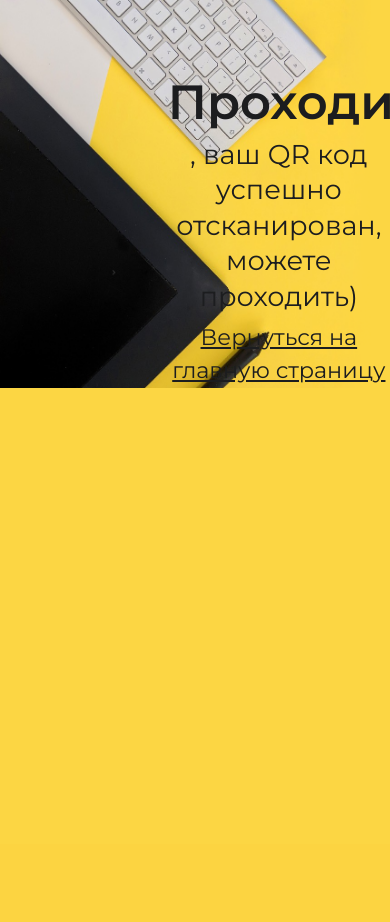
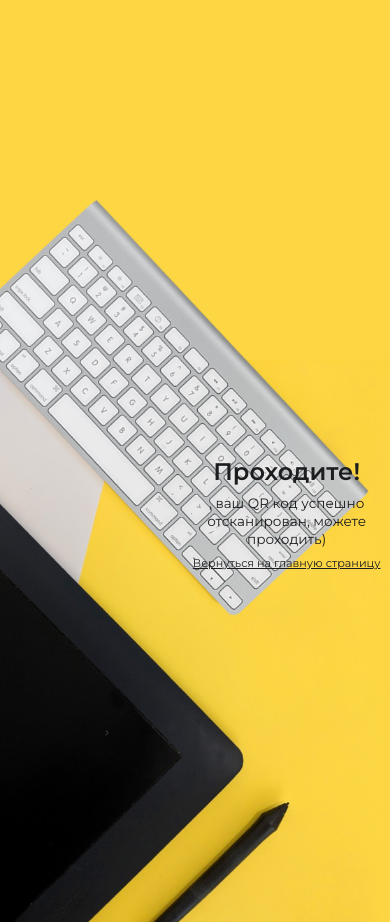
Before and after one commit to PolyaFilya/Diplom, a Django app: template registr/templates/registr/user_here.html in a window 390 px wide; the page is wider, and only the part inside the window is pictured. Before the commit the page ends 388 px from the top of that part, so only its background shows below. Run offline with Django 3.2, Linux system fonts and the light colour scheme; the template is opened without the code that fills it, so the values that code supplies are empty.

Commit message:
version 6.2

```diff
--- a/dsite/settings.py
+++ b/dsite/settings.py
@@ -109,16 +109,18 @@ AUTH_PASSWORD_VALIDATORS = [
 # Internationalization
 # https://docs.djangoproject.com/en/3.0/topics/i18n/
 
-LANGUAGE_CODE = 'en-us'
+LANGUAGE_CODE = 'ru-RU'
 
 TIME_ZONE = 'Indian/Maldives'
 
 USE_I18N = True
 
-USE_L10N = True
+USE_L10N = False
 
 USE_TZ = True
 
+DATE_FORMAT = 'd E Y'
+TIME_FORMAT = 'H:i'
 
 # Static files (CSS, JavaScript, Images)
 # https://docs.djangoproject.com/en/3.0/howto/static-files/
--- a/registr/static/registr/css/reg_done.css
+++ b/registr/static/registr/css/reg_done.css
@@ -17,7 +17,7 @@ body {
     padding: 0;
     background: #FFFEE6 url(image/User_done.png) no-repeat;
     background-size: cover;
-    height: 100hv;
+    height: 100vh;
 
     font-family: 'Montserrat', sans-serif;
     font-size: 100%;
--- a/registr/static/registr/css/user_here.css
+++ b/registr/static/registr/css/user_here.css
@@ -13,6 +13,7 @@ body {
     padding: 0;
     background: #FCD643 url(image/User_here.png) no-repeat;
     background-size: cover;
+    height: 100vh;
 
     font-family: 'Montserrat', sans-serif;
     font-size: 100%;
@@ -61,3 +62,27 @@ a {
 a:hover {
     text-decoration: none;
 }
+
+
+@media screen and (max-width: 1024px) and (orientation: portrait) {
+    body {background: url(image/fon4.png) no-repeat #FCD643; background-size: contain; background-position-y: bottom;}
+    .container {padding-top: 68%;}
+}
+
+@media screen and (max-width: 768px) and (orientation: portrait) {
+    body { font-size: 70%; background-position-y: bottom;}
+}
+
+@media screen and (max-width: 414px) and (orientation: portrait) {
+    body { font-size: 50%; background-position-y: bottom;}
+    .container {margin-left: 45%; padding-top: 98%;}
+}
+
+@media screen and (max-width: 375px) and (orientation: portrait) {
+    body { font-size: 50%; background-size: contain; background-position-y: 368px;}
+    .container {margin-left: 37%; padding-top: 55%;}
+}
+
+@media screen and (max-width: 320px) and (orientation: portrait) {
+    body { font-size: 40%;}
+}
--- a/registr/templates/registr/scan.html
+++ b/registr/templates/registr/scan.html
@@ -6,6 +6,7 @@
     {% load static %}
     <link rel="stylesheet" type="text/css" href="{% static 'registr/css/scan.css' %}">
     <link href="https://fonts.googleapis.com/css2?family=Montserrat:wght@400;600&display=swap" rel="stylesheet">
+    <meta name="viewport" content="width=device-width, initial-scale=1">
   </head>
   <body>
     <div class="rectangle">
--- a/registr/templates/registr/user_here.html
+++ b/registr/templates/registr/user_here.html
@@ -6,6 +6,7 @@
     {% load static %}
     <link rel="stylesheet" type="text/css" href="{% static 'registr/css/user_here.css' %}">
     <link href="https://fonts.googleapis.com/css2?family=Montserrat:wght@400;600&display=swap" rel="stylesheet">
+    <meta name="viewport" content="width=device-width, initial-scale=1">
   </head>
   <body>
     <div class="container">
```
Also changed, not shown: registr/static/registr/css/scan.css (+16 -4 lines), registr/static/registr/css/image/fon4.jpg (deleted), registr/static/registr/css/image/fon4.png (added).
